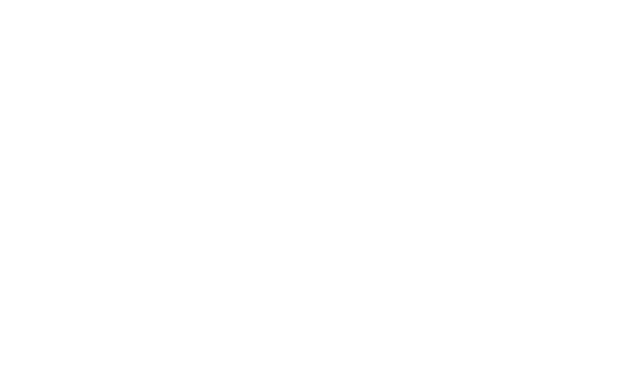
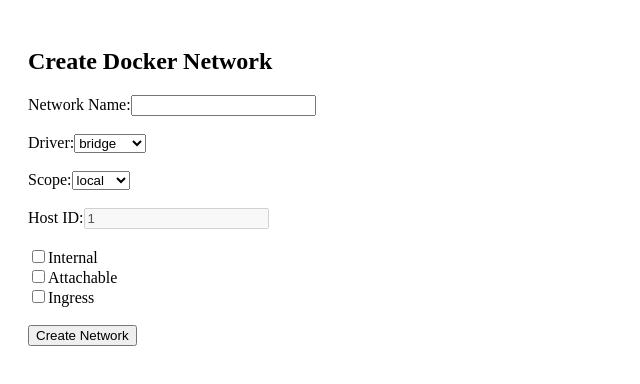
Before and after one commit to vishruth2005/Docker-Integration-Host, a React (Vite) app in the folder frontend/: page /hosts/1/networks/create in a window 1280 px wide. Before the commit this address had no page. Shown: the top 384 px of the page, without its empty margins (0-640 px from the left). Built offline with nearby package versions, Linux system fonts and the light colour scheme.

Commit message:
[ Frontend ] : Integrate Create and Delete Routes with Frontend.

```diff
--- a/frontend/src/App.jsx
+++ b/frontend/src/App.jsx
@@ -7,6 +7,8 @@
 import CreateHost from './pages/CreateHost';
 import CreateContainer from './pages/CreateContainer';
 import HostDetail from './pages/HostDetail';
+import CreateNetwork from './pages/CreateNetwork';
+import ManageNetworks from './pages/ManageNetworks';
 
 function App() {
   return (
@@ -19,6 +21,8 @@
         <Route path="/hosts/create/" element={<CreateHost />} />
         <Route path="/hosts/:host_id/containers/create/" element={<CreateContainer />} />
         <Route path="/hosts/:host_id/containers" element={<HostDetail />} />
+        <Route path="/hosts/:hostId/networks/create" element={<CreateNetwork />} />
+        <Route path="/hosts/:hostId/networks" element={<ManageNetworks />} />
       </Routes>
     </Router>
   );
--- /dev/null
+++ b/frontend/src/pages/CreateNetwork.jsx
@@ -0,0 +1,140 @@
+import React, { useState } from 'react';
+import { getAccessToken, logout } from '../utils/auth';
+import { useNavigate, useParams } from 'react-router-dom';
+
+export default function CreateNetwork() {
+  const { hostId } = useParams();
+  const navigate = useNavigate();
+  const [form, setForm] = useState({
+    name: '',
+    driver: 'bridge',
+    scope: 'local',
+    internal: false,
+    attachable: false,
+    ingress: false,
+    host_id: hostId
+  });
+  const [error, setError] = useState('');
+  const [success, setSuccess] = useState('');
+
+  const handleChange = (e) => {
+    const { name, value, type, checked } = e.target;
+    setForm(prev => ({
+      ...prev,
+      [name]: type === 'checkbox' ? checked : value
+    }));
+  };
+
+  const handleSubmit = (e) => {
+    e.preventDefault();
+    const token = getAccessToken();
+    setError('');
+    setSuccess('');
+
+    fetch('http://localhost:8000/networks/create/', {
+      method: 'POST',
+      headers: {
+        'Content-Type': 'application/json',
+        Authorization: `Bearer ${token}`
+      },
+      body: JSON.stringify(form)
+    })
+      .then(res => res.json().then(data => ({ status: res.status, body: data })))
+      .then(({ status, body }) => {
+        if (status === 201) {
+          // Optionally show a quick success message
+          // setSuccess('Docker network created successfully');
+          // Redirect to Home after short delay
+          navigate('/');
+        } else {
+          setError(body.message || 'Failed to create network');
+        }
+      })
+      .catch(() => setError('Network creation request failed'));
+  };
+
+
+  return (
+    <div style={{ padding: '20px', maxWidth: '500px' }}>
+      <h2>Create Docker Network</h2>
+      {error && <p style={{ color: 'red' }}>Error: {error}</p>}
+      {success && <p style={{ color: 'green' }}>{success}</p>}
+
+      <form onSubmit={handleSubmit}>
+        <label>
+          Network Name:
+          <input
+            type="text"
+            name="name"
+            value={form.name}
+            onChange={handleChange}
+            required
+          />
+        </label>
+        <br /><br />
+
+        <label>
+          Driver:
+          <select name="driver" value={form.driver} onChange={handleChange}>
+            <option value="bridge">bridge</option>
+            <option value="overlay">overlay</option>
+            <option value="macvlan">macvlan</option>
+            <option value="host">host</option>
+            <option value="none">none</option>
+          </select>
+        </label>
+        <br /><br />
+
+        <label>
+          Scope:
+          <select name="scope" value={form.scope} onChange={handleChange}>
+            <option value="local">local</option>
+            <option value="global">global</option>
+          </select>
+        </label>
+        <br /><br />
+
+        <label>
+          Host ID:
+          <input type="text" value={hostId} disabled />
+        </label>
+        <br /><br />
+
+        <label>
+          <input
+            type="checkbox"
+            name="internal"
+            checked={form.internal}
+            onChange={handleChange}
+          />
+          Internal
+        </label>
+        <br />
+
+        <label>
+          <input
+            type="checkbox"
+            name="attachable"
+            checked={form.attachable}
+            onChange={handleChange}
+          />
+          Attachable
+        </label>
+        <br />
+
+        <label>
+          <input
+            type="checkbox"
+            name="ingress"
+            checked={form.ingress}
+            onChange={handleChange}
+          />
+          Ingress
+        </label>
+        <br /><br />
+
+        <button type="submit">Create Network</button>
+      </form>
+    </div>
+  );
+}
--- a/frontend/src/pages/Home.jsx
+++ b/frontend/src/pages/Home.jsx
@@ -121,9 +121,17 @@
                   View Containers
                 </button>
                 {(role === 'admin' || role === 'developer') && (
+                  <>
                     <button onClick={() => navigate(`/hosts/${host.id}/containers/create`)}>
                       Create Container
                     </button>
+                    <button onClick={() => navigate(`/hosts/${host.id}/networks/create`)}>
+                      Create Network
+                    </button>
+                    <button onClick={() => navigate(`/hosts/${host.id}/networks`)}>
+                      Manage Network
+                    </button>
+                  </>
                 )}
               </td>
             </tr>
--- /dev/null
+++ b/frontend/src/pages/ManageNetworks.jsx
@@ -0,0 +1,98 @@
+import React, { useEffect, useState } from 'react';
+import { useParams } from 'react-router-dom';
+import { getAccessToken } from '../utils/auth';
+
+export default function ManageNetworks() {
+  const { hostId } = useParams();
+  const [networks, setNetworks] = useState([]);
+  const [loading, setLoading] = useState(true);
+  const [error, setError] = useState(null);
+
+  const fetchNetworks = () => {
+    const token = getAccessToken();
+    fetch(`http://localhost:8000/hosts/${hostId}/networks/`, {
+      headers: { Authorization: `Bearer ${token}` }
+    })
+      .then(res => res.json().then(data => ({ status: res.status, body: data })))
+      .then(({ status, body }) => {
+        if (status === 200) {
+          setNetworks(body);
+        } else {
+          setError(body.message || 'Failed to fetch networks');
+        }
+        setLoading(false);
+      })
+      .catch(() => {
+        setError('Failed to fetch networks');
+        setLoading(false);
+      });
+  };
+
+  useEffect(() => {
+    fetchNetworks();
+  }, [hostId]);
+
+  const handleDelete = (networkId) => {
+    const token = getAccessToken();
+    fetch(`http://localhost:8000/networks/${networkId}/delete/`, {
+      method: 'DELETE',
+      headers: {
+        Authorization: `Bearer ${token}`
+      }
+    })
+      .then(res => {
+        if (res.status === 204) {
+          // Refresh the network list
+          fetchNetworks();
+        } else {
+          res.json().then(data => {
+            alert(data.message || 'Failed to delete network');
+          });
+        }
+      })
+      .catch(() => alert('Delete request failed'));
+  };
+
+  if (loading) return <div>Loading networks...</div>;
+  if (error) return <div>Error: {error}</div>;
+
+  return (
+    <div>
+      <h2>Networks for Host {hostId}</h2>
+      {networks.length === 0 ? (
+        <p>No networks found for this host.</p>
+      ) : (
+        <table style={{ width: '80%' }}>
+          <thead>
+            <tr>
+              <th style={{textAlign: 'left'}}>Name</th>
+              <th style={{textAlign: 'left'}}>Driver</th>
+              <th style={{textAlign: 'left'}}>Scope</th>
+              <th style={{textAlign: 'left'}}>Internal</th>
+              <th style={{textAlign: 'left'}}>Attachable</th>
+              <th style={{textAlign: 'left'}}>Ingress</th>
+              <th style={{textAlign: 'left'}}>Actions</th>
+            </tr>
+          </thead>
+          <tbody>
+            {networks.map(net => (
+              <tr key={net.id}>
+                <td>{net.name}</td>
+                <td>{net.driver}</td>
+                <td>{net.scope}</td>
+                <td>{net.internal ? 'Yes' : 'No'}</td>
+                <td>{net.attachable ? 'Yes' : 'No'}</td>
+                <td>{net.ingress ? 'Yes' : 'No'}</td>
+                <td>
+                  <button onClick={() => handleDelete(net.id)}>
+                    Delete
+                  </button>
+                </td>
+              </tr>
+            ))}
+          </tbody>
+        </table>
+      )}
+    </div>
+  );
+}
```
Also changed, not shown: 2 other files (tests, documents, lock files or other folders). Lines whose indentation alone changed are shown as unchanged.
